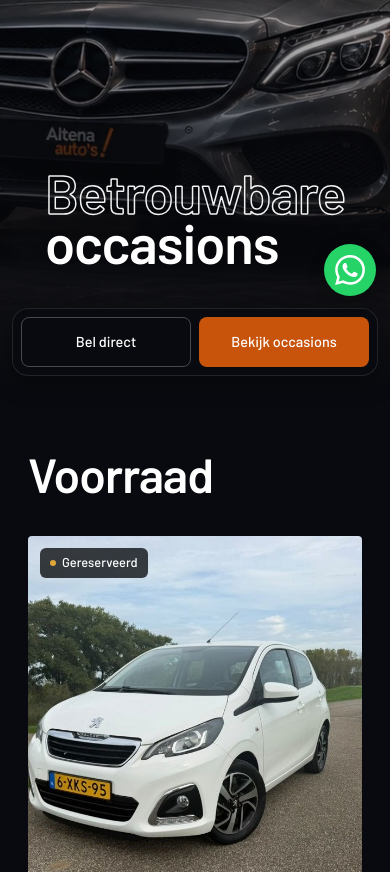
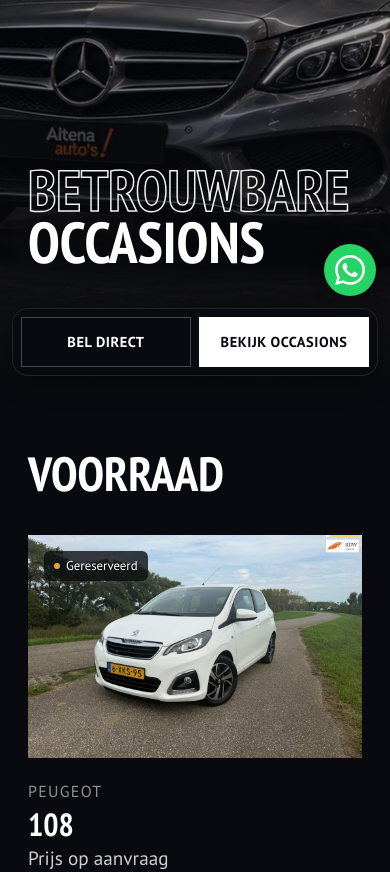
Before and after one commit to davidmulder8-oss/altenaautos, a plain HTML site: page index.html in a window 390 px wide. Shown: the part 456-1328 px from the top of the page. Drawn offline with Linux system fonts and the light colour scheme.

Commit message:
Zwart-wit, PT Sans in hoofdletters, grotere tekst op de pc en nieuwe autokaarten
Co-Authored-By: Claude Opus 5.5 <noreply@anthropic.com>

```diff
--- a/css/style.css
+++ b/css/style.css
@@ -5,7 +5,7 @@
    alleen op knoppen en prijzen.
    Typografie: Barlow (tekst) + IBM Plex Mono (specificaties).
    ========================================================= */
-@import url("https://fonts.googleapis.com/css2?family=IBM+Plex+Mono:wght@400;500&display=swap");
+@import url("https://fonts.googleapis.com/css2?family=PT+Sans:wght@400;700&family=PT+Sans+Narrow:wght@700&display=swap");
 
 :root {
   /* Colors */
@@ -14,10 +14,10 @@
   --color-ink-line:   rgba(255, 255, 255, 0.10);
   --color-ink-line-strong: rgba(255, 255, 255, 0.18);
 
-  --color-orange:      #EC6608;
-  --color-orange-dark: #C8530A;
-  --color-orange-light:#FF8A3D;
-  --color-orange-wash: rgba(236, 102, 8, 0.10);
+  --color-orange:      #090A0F;
+  --color-orange-dark: #090A0F;
+  --color-orange-light:#FFFFFF;
+  --color-orange-wash: rgba(9, 10, 15, 0.06);
 
   --color-white:  #FFFFFF;
   --color-gray-50:  #F6F4F0;
@@ -37,10 +37,10 @@
   --color-sold:      #6B7280;
 
   /* Typography */
-  --font-display: "Barlow", "Segoe UI", Arial, sans-serif;
-  --font-body: "Barlow", "Segoe UI", Arial, sans-serif;
-  --font-serif: "Barlow", "Segoe UI", Arial, sans-serif;
-  --font-mono: "IBM Plex Mono", ui-monospace, "Cascadia Mono", Consolas, monospace;
+  --font-display: "PT Sans", "Segoe UI", Arial, sans-serif;
+  --font-body: "PT Sans", "Segoe UI", Arial, sans-serif;
+  --font-serif: "PT Sans", "Segoe UI", Arial, sans-serif;
+  --font-mono: "PT Sans", "Segoe UI", Arial, sans-serif;
 
   /* Radii */
   --radius-sm: 8px;
@@ -156,7 +156,7 @@ section { padding: 120px 0; }
 .btn:active { transform: scale(0.98); }
 /* Witte tekst op oranje haalt geen 4,5:1, dus de knop gebruikt de donkere oranje tint */
 .btn-primary { background: var(--color-orange-dark); color: var(--color-white) }
-.btn-primary:hover { background: #B04808; }
+.btn-primary:hover { background: #2B333C; }
 .btn-secondary { background: rgba(255,255,255,0.06); color: var(--color-white); border-color: rgba(255,255,255,0.24); }
 .btn-secondary:hover { background: rgba(255,255,255,0.12); border-color: rgba(255,255,255,0.4); }
 .btn-outline { background: transparent; color: var(--color-ink); border-color: rgba(10,12,15,0.22); }
@@ -610,7 +610,7 @@ section { padding: 120px 0; }
 
 .selected-vehicle-chip {
   display: inline-flex; align-items: center; gap: 12px; background: var(--color-orange-wash);
-  border: 1px solid rgba(236,102,8,0.25); border-radius: var(--radius-md); padding: 12px 16px; margin-bottom: 24px;
+  border: 1px solid rgba(9,10,15,0.16); border-radius: var(--radius-md); padding: 12px 16px; margin-bottom: 24px;
 }
 .selected-vehicle-chip button { color: var(--color-orange-dark); font-weight: 600; font-size: 0.86rem; }
 
@@ -791,3 +791,81 @@ section { padding: 120px 0; }
 }
 .big-phone:hover { color: var(--color-orange-light); }
 .home-call p { margin-top: 16px; color: rgba(255,255,255,0.6); font-size: 1.1rem; }
+
+/* =========================================================
+   Zwart-wit en groot (zoals een showroom-site)
+   - Geen oranje: knoppen zijn wit op donker en zwart op licht
+   - Koppen in PT Sans Narrow, vet en in hoofdletters, links uitgelijnd
+   - Op de pc alles een stuk groter
+   ========================================================= */
+h1, h2, .big-title, .hero h1, .page-hero h1, .cta-band h2 {
+  font-family: "PT Sans Narrow", "PT Sans", Arial, sans-serif;
+  font-weight: 700; text-transform: uppercase; letter-spacing: 0; text-align: left;
+}
+h3 { font-weight: 700; }
+.text-center, .section-head.center { text-align: left; margin-left: 0; }
+
+/* Knoppen: wit op donker, zwart op licht */
+.btn-primary { background: var(--color-ink); color: var(--color-white); }
+.btn-primary:hover { background: #2B333C; }
+.hero .btn-primary, .page-hero .btn-primary, .section-dark .btn-primary, .cta-band .btn-primary,
+.site-header .btn-primary, .mobile-cta-bar .btn-primary, .home-stock .btn-primary {
+  background: var(--color-white); color: var(--color-ink);
+}
+.hero .btn-primary:hover, .page-hero .btn-primary:hover, .section-dark .btn-primary:hover, .cta-band .btn-primary:hover,
+.site-header .btn-primary:hover, .mobile-cta-bar .btn-primary:hover { background: #DADADA; }
+.btn { text-transform: uppercase; letter-spacing: 0.04em; font-weight: 700; border-radius: 0; }
+.occasion-card:hover .card-go { background: var(--color-ink); border-color: var(--color-ink); color: var(--color-white); }
+.section-dark .occasion-card:hover .card-go { background: var(--color-white); border-color: var(--color-white); color: var(--color-ink); }
+
+/* Menu in hoofdletters, iets groter */
+.main-nav a { text-transform: uppercase; font-size: 1rem; letter-spacing: 0.04em; color: rgba(255,255,255,0.86); }
+
+/* Hero: enorme kop linksonder */
+.hero h1 { font-size: clamp(3.6rem, 10vw, 9.5rem); line-height: 0.9; }
+.big-title { font-size: clamp(3rem, 8.5vw, 8rem); line-height: 0.9; }
+.page-hero h1 { font-size: clamp(3rem, 8vw, 7.5rem); line-height: 0.92; }
+
+/* Pc: alles een stuk groter */
+@media (min-width: 1100px) {
+  :root { --container-w: 1440px; }
+  .container { padding: 0 56px; }
+  body { font-size: 20px; }
+  h2 { font-size: clamp(3rem, 5vw, 5rem); line-height: 0.95; }
+  h3 { font-size: 1.6rem; }
+  .section-head p, .page-hero p, .cta-band p, .editorial-head p { font-size: 1.3rem; max-width: 640px; }
+  .main-nav a { font-size: 1.1rem; padding: 8px 20px; }
+  .btn { font-size: 1.05rem; padding: 20px 36px; }
+  .promise-row li { font-size: 1.4rem; }
+  .home-call p { font-size: 1.4rem; }
+  .big-link { font-size: 2.6rem; }
+  .footer-col h4 { font-size: 1.1rem; }
+  .site-footer, .footer-brand p { font-size: 1.05rem; }
+}
+
+/* =========================================================
+   Autokaarten homepage: liggende foto's (zo zijn ze gemaakt),
+   twee per rij, naam groot in hoofdletters, prijs eronder
+   ========================================================= */
+.stagger-grid { grid-template-columns: 1fr 1fr; gap: 64px 40px; }
+.stagger-grid > .occasion-card:nth-child(even) { margin-top: 0; }
+.stagger-grid .media { aspect-ratio: 3 / 2; border-radius: 0; }
+.stagger-grid .card-badges { top: 16px; left: 16px; }
+.stagger-grid .card-body { flex-direction: column; align-items: flex-start; gap: 8px; padding-top: 20px; }
+.stagger-grid .card-body .brand {
+  display: block; margin: 0 0 4px; font-size: 1rem; text-transform: uppercase; letter-spacing: 0.08em; color: rgba(255,255,255,0.55);
+}
+.stagger-grid .card-body h3 {
+  display: block; font-family: "PT Sans Narrow", "PT Sans", Arial, sans-serif; text-transform: uppercase;
+  font-size: clamp(2rem, 3.4vw, 3.2rem); line-height: 0.95; letter-spacing: 0;
+}
+.stagger-grid .card-price { font-family: var(--font-body); font-weight: 400; font-size: clamp(1.2rem, 1.6vw, 1.5rem); color: rgba(255,255,255,0.8); }
+.stagger-grid .occasion-card:hover .media img { opacity: 0.85; }
+@media (max-width: 700px) { .stagger-grid { grid-template-columns: 1fr; gap: 48px; } }
+/* Hero-inhoud over de volle breedte, zodat de kop echt links begint */
+.hero-content { width: 100%; }
+/* Occasionspagina: zelfde strakke kaarten als de homepage */
+.occasion-grid .media, .gallery-main, .gallery-thumbs button, .filters-panel, .sidebar-card, .info-card, .cta-band, .map-frame { border-radius: 0; }
+.occasion-grid .card-body .brand { text-transform: uppercase; letter-spacing: 0.08em; font-size: 0.85rem; }
+.occasion-grid .card-body h3, .sidebar-card h1 { font-family: "PT Sans Narrow", "PT Sans", Arial, sans-serif; text-transform: uppercase; font-size: clamp(1.8rem, 2.4vw, 2.4rem); line-height: 0.95; }
+.card-go { border-radius: 0; }
--- a/index.html
+++ b/index.html
@@ -24,12 +24,12 @@
 <link rel="icon" type="image/png" href="/favicon-16.png" sizes="16x16">
 <link rel="apple-touch-icon" href="/apple-touch-icon.png">
 <link rel="manifest" href="/site.webmanifest">
-<meta name="theme-color" content="#14181D">
+<meta name="theme-color" content="#090A0F">
 
 <!-- Fonts -->
 <link rel="preconnect" href="https://fonts.googleapis.com">
 <link rel="preconnect" href="https://fonts.gstatic.com" crossorigin>
-<link href="https://fonts.googleapis.com/css2?family=Barlow:wght@400;500;600;700;800&display=swap" rel="stylesheet">
+<link href="https://fonts.googleapis.com/css2?family=PT+Sans:wght@400;700&family=PT+Sans+Narrow:wght@700&display=swap" rel="stylesheet">
 
 <link rel="stylesheet" href="css/style.css">
 
```
Also changed, not shown: contact.html (+2 -2 lines), inruilen.html (+2 -2 lines), occasion.html (+2 -2 lines), occasions.html (+2 -2 lines), over-ons.html (+2 -2 lines).
